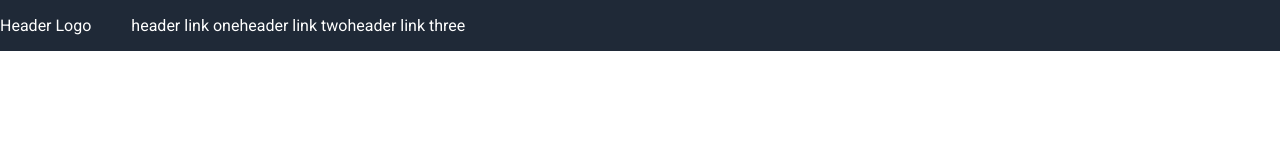
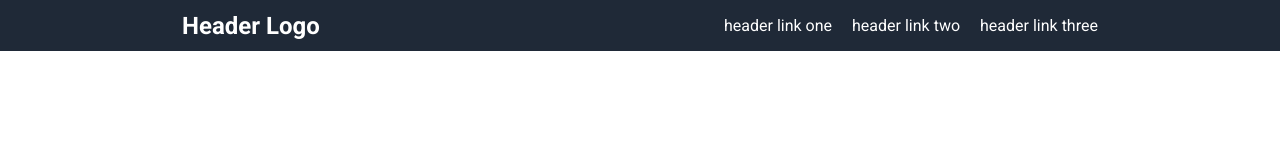
Before and after one commit to Hannahf248/landing-page, a plain HTML site: page index.html in a window 1280 px wide. Drawn offline with Linux system fonts and the light colour scheme.

Commit message:
add flexbox to header and update font to include bold font

```diff
--- a/style.css
+++ b/style.css
@@ -1,4 +1,4 @@
-@import url('https://fonts.googleapis.com/css?family=Roboto');
+@import url('https://fonts.googleapis.com/css2?family=Roboto:ital,wght@0,100..900;1,100..900&display=swap');
 
 body {
    margin: 0;
@@ -10,11 +10,18 @@ body {
     color: white;
     display: flex;
     align-items: center;
+    justify-content: space-around;
+}
+
+.header {
+    font-size: 24px;
+    font-weight: bold;
 }
 
 .header-links {
     display: flex;
     flex-direction: row;
+    gap: 20px;
 }
 
 ul {
```
